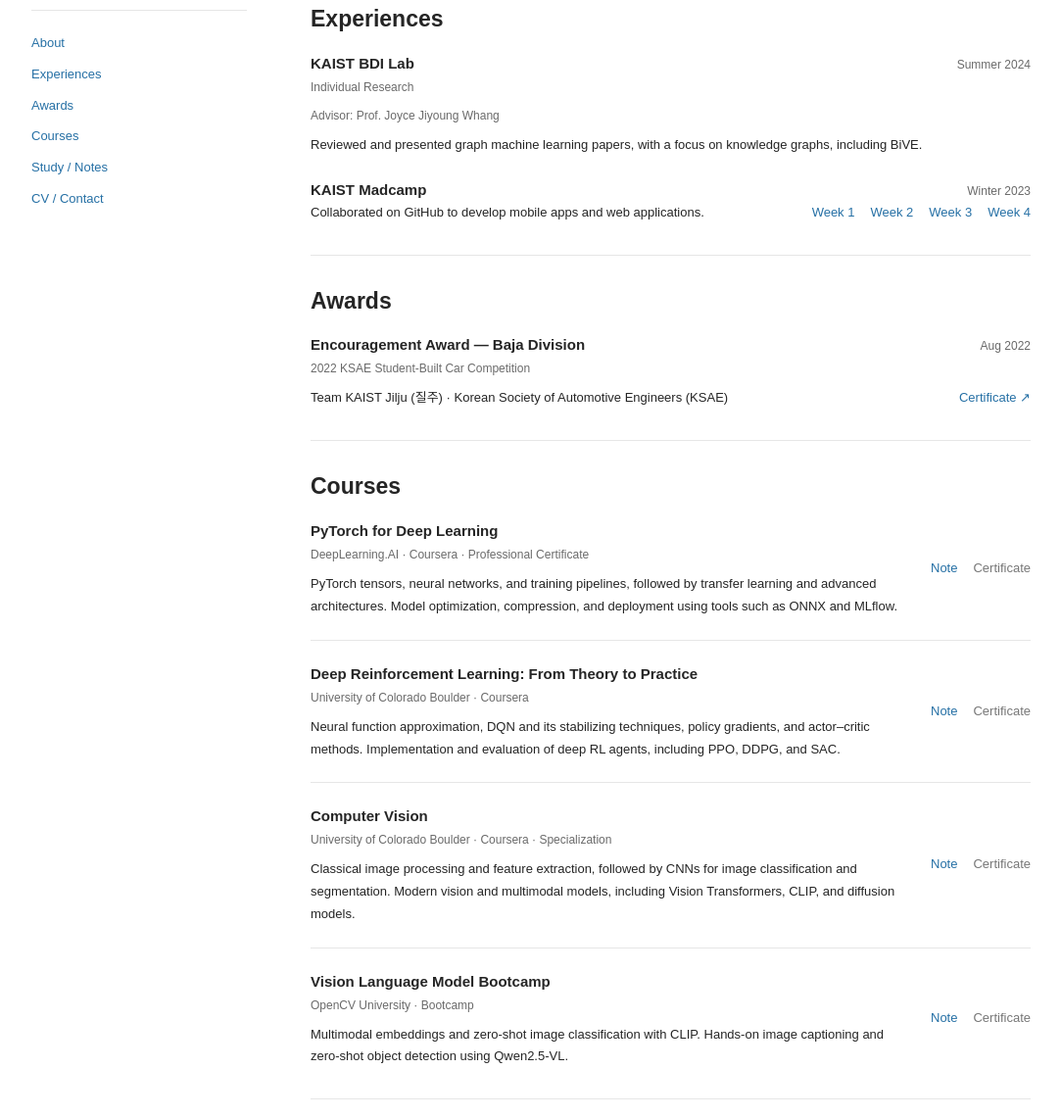
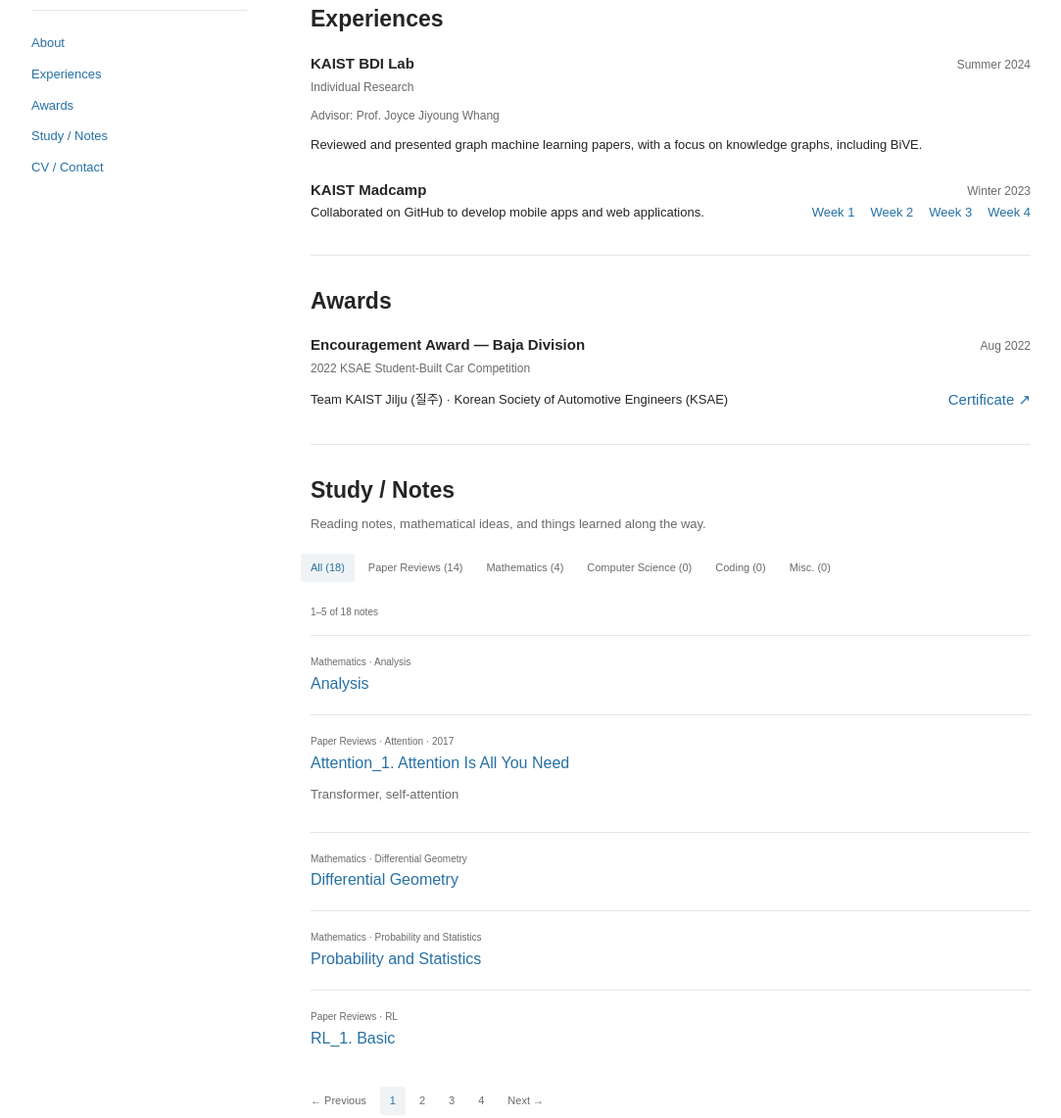
Before and after one commit to pepeking67/pepeking67.github.io, a website: page docs/index.html in a window 1280 px wide. Shown: the part 474-1615 px from the top of the page at 98% size, without its empty margins (98-1181 px from the left). Drawn offline with Linux system fonts and the light colour scheme.

Commit message:
Remove Courses from the portfolio homepage

```diff
--- a/docs/index.html
+++ b/docs/index.html
@@ -4,7 +4,7 @@
 <meta charset="utf-8"><meta name="viewport" content="width=device-width,initial-scale=1">
 <meta name="description" content="Kim Su Hwan — KAIST undergraduate studying mathematics and computer science. Interests in sample-efficient reinforcement learning, robot learning, representation learning, and world models.">
 <meta name="theme-color" content="#fafaf8"><title>Kim Su Hwan</title>
-<link rel="icon" href="assets/favicon.svg" type="image/svg+xml"><link rel="stylesheet" href="style.css?v=47dfab71076b"><link rel="stylesheet" href="courses.css?v=909d81b243e8"><link rel="stylesheet" href="assets/katex/katex.min.css"><script src="script.js?v=9f11a9ae99a4" defer></script>
+<link rel="icon" href="assets/favicon.svg" type="image/svg+xml"><link rel="stylesheet" href="style.css?v=47dfab71076b"><link rel="stylesheet" href="assets/katex/katex.min.css"><script src="script.js?v=9f11a9ae99a4" defer></script>
 </head>
 <body>
 <a class="skip" href="#main">Skip to content</a>
@@ -15,7 +15,7 @@
 <h1>Kim Su Hwan</h1><p class="korean" lang="ko">김수환</p>
 <p class="role">Undergraduate student</p><p class="affiliation">MAS &amp; CS<br><strong>KAIST</strong></p>
 <div class="profile-links"><a href="mailto:papaking67@kaist.ac.kr"><span aria-hidden="true">↗</span> Email</a><a href="https://github.com/pepeking67" target="_blank" rel="noopener noreferrer"><span aria-hidden="true">↗</span> GitHub</a></div>
-<nav class="sidebar-nav" aria-label="Main navigation"><a href="#about">About</a><a href="#experiences">Experiences</a><a href="#awards">Awards</a><a href="#courses">Courses</a><a href="#notes">Study / Notes</a><button type="button" id="open-contact">CV / Contact</button></nav>
+<nav class="sidebar-nav" aria-label="Main navigation"><a href="#about">About</a><a href="#experiences">Experiences</a><a href="#awards">Awards</a><a href="#notes">Study / Notes</a><button type="button" id="open-contact">CV / Contact</button></nav>
 </aside>
 <main id="main">
 <section id="about" class="about"><h2>About</h2><p class="lead">I am an undergraduate student at KAIST studying Mathematical Sciences and Computer Science.</p><p>My interests lie in <strong>reinforcement learning</strong> and <strong>robot learning</strong>, with a growing focus on how agents can learn efficiently from data and generalize to new situations.</p>
@@ -24,12 +24,6 @@
 </section>
 <section id="experiences"><div class="section-heading"><h2>Experiences</h2></div><article class="experience"><div class="experience-heading"><h3>KAIST BDI Lab</h3><span class="subtle">Summer 2024</span></div><p class="experience-role">Individual Research</p><p class="experience-role">Advisor: Prof. Joyce Jiyoung Whang</p><p class="experience-description">Reviewed and presented graph machine learning papers, with a focus on knowledge graphs, including BiVE.</p></article><article class="experience" style="margin-top:24px"><div class="experience-heading"><h3>KAIST Madcamp</h3><span class="subtle">Winter 2023</span></div><div style="display:flex;align-items:baseline;justify-content:space-between;gap:16px;flex-wrap:wrap"><p class="experience-description" style="flex:1 1 340px">Collaborated on GitHub to develop mobile apps and web applications.</p><div class="profile-links" style="flex-wrap:wrap;gap:16px;justify-content:flex-end;margin-left:auto"><a href="experiences/madcamp-week-1.html">Week 1</a><a href="experiences/madcamp-week-2.html">Week 2</a><a href="experiences/madcamp-week-3.html">Week 3</a><a href="experiences/madcamp-week-4.html">Week 4</a></div></div></article></section>
 <section id="awards" aria-labelledby="awards-title"><div class="section-heading"><h2 id="awards-title">Awards</h2></div><article class="experience"><div class="experience-heading"><h3>Encouragement Award — Baja Division</h3><span class="subtle">Aug 2022</span></div><p class="experience-role">2022 KSAE Student-Built Car Competition</p><div style="display:flex;align-items:center;justify-content:space-between;gap:16px;flex-wrap:wrap"><p class="experience-description">Team KAIST Jilju (질주) · Korean Society of Automotive Engineers (KSAE)</p><a class="course-button" href="assets/awards/2022-ksae-baja-award.pdf" target="_blank" rel="noopener noreferrer" aria-label="View KSAE Baja award certificate">Certificate ↗</a></div></article></section>
-<section id="courses" aria-labelledby="courses-title"><div class="section-heading"><h2 id="courses-title">Courses</h2></div>
-<article class="experience course-row"><div class="course-copy"><h3><a href="https://www.coursera.org/professional-certificates/pytorch-for-deep-learning" target="_blank" rel="noopener noreferrer">PyTorch for Deep Learning</a></h3><p class="experience-role">DeepLearning.AI · Coursera · Professional Certificate</p><p class="experience-description">PyTorch tensors, neural networks, and training pipelines, followed by transfer learning and advanced architectures. Model optimization, compression, and deployment using tools such as ONNX and MLflow.</p></div><div class="course-actions"><a class="course-button" href="courses/pytorch-for-deep-learning.html" aria-label="Note for PyTorch for Deep Learning">Note</a><button class="course-button" type="button" disabled title="Certificate not added yet" aria-label="Certificate for PyTorch for Deep Learning — not added yet">Certificate</button></div></article>
-<article class="experience course-row"><div class="course-copy"><h3><a href="https://www.coursera.org/learn/deep-reinforcement-learning-from-theory-to-practice" target="_blank" rel="noopener noreferrer">Deep Reinforcement Learning: From Theory to Practice</a></h3><p class="experience-role">University of Colorado Boulder · Coursera</p><p class="experience-description">Neural function approximation, DQN and its stabilizing techniques, policy gradients, and actor–critic methods. Implementation and evaluation of deep RL agents, including PPO, DDPG, and SAC.</p></div><div class="course-actions"><a class="course-button" href="courses/deep-reinforcement-learning.html" aria-label="Note for Deep Reinforcement Learning: From Theory to Practice">Note</a><button class="course-button" type="button" disabled title="Certificate not added yet" aria-label="Certificate for Deep Reinforcement Learning: From Theory to Practice — not added yet">Certificate</button></div></article>
-<article class="experience course-row"><div class="course-copy"><h3><a href="https://www.coursera.org/specializations/computer-vision-cu" target="_blank" rel="noopener noreferrer">Computer Vision</a></h3><p class="experience-role">University of Colorado Boulder · Coursera · Specialization</p><p class="experience-description">Classical image processing and feature extraction, followed by CNNs for image classification and segmentation. Modern vision and multimodal models, including Vision Transformers, CLIP, and diffusion models.</p></div><div class="course-actions"><a class="course-button" href="courses/computer-vision.html" aria-label="Note for Computer Vision">Note</a><button class="course-button" type="button" disabled title="Certificate not added yet" aria-label="Certificate for Computer Vision — not added yet">Certificate</button></div></article>
-<article class="experience course-row"><div class="course-copy"><h3><a href="https://courses.opencv.org/courses/course-v1:Vision-Language-Models+Bootcamp+VLMs/course/" target="_blank" rel="noopener noreferrer">Vision Language Model Bootcamp</a></h3><p class="experience-role">OpenCV University · Bootcamp</p><p class="experience-description">Multimodal embeddings and zero-shot image classification with CLIP. Hands-on image captioning and zero-shot object detection using Qwen2.5-VL.</p></div><div class="course-actions"><a class="course-button" href="courses/vision-language-model-bootcamp.html" aria-label="Note for Vision Language Model Bootcamp">Note</a><button class="course-button" type="button" disabled title="Certificate not added yet" aria-label="Certificate for Vision Language Model Bootcamp — not added yet">Certificate</button></div></article>
-</section>
 <section id="notes"><div class="section-heading"><h2>Study / Notes</h2></div><p class="section-intro">Reading notes, mathematical ideas, and things learned along the way.</p><div class="filters" role="group" aria-label="Filter notes by category"><button class="active" aria-pressed="true" data-filter="All">All</button><button aria-pressed="false" data-filter="Paper Reviews">Paper Reviews</button><button aria-pressed="false" data-filter="Mathematics">Mathematics</button><button aria-pressed="false" data-filter="Computer Science">Computer Science</button><button aria-pressed="false" data-filter="Coding">Coding</button><button aria-pressed="false" data-filter="Miscellaneous">Misc.</button></div><div id="paper-field-filter" hidden><span class="small-label">FIELD</span><div id="paper-fields" class="filters" role="group" aria-label="Filter paper reviews by field"></div></div><p id="notes-count" class="note-meta" role="status"></p><div id="notes-list" aria-live="polite"><div class="empty-notes"><span class="empty-symbol" aria-hidden="true">✳</span><div><h3>Notes are on their way.</h3><p>Study notes and paper reviews will appear here.</p></div></div></div><div id="notes-pagination"></div><noscript><p>Enable JavaScript to browse study notes.</p></noscript></section>
 
 <footer><span>© 2026 Kim Su Hwan</span><a href="#about">Back to top ↑</a></footer>
```
Also changed, not shown: src/index.html (+2 -5 lines).
